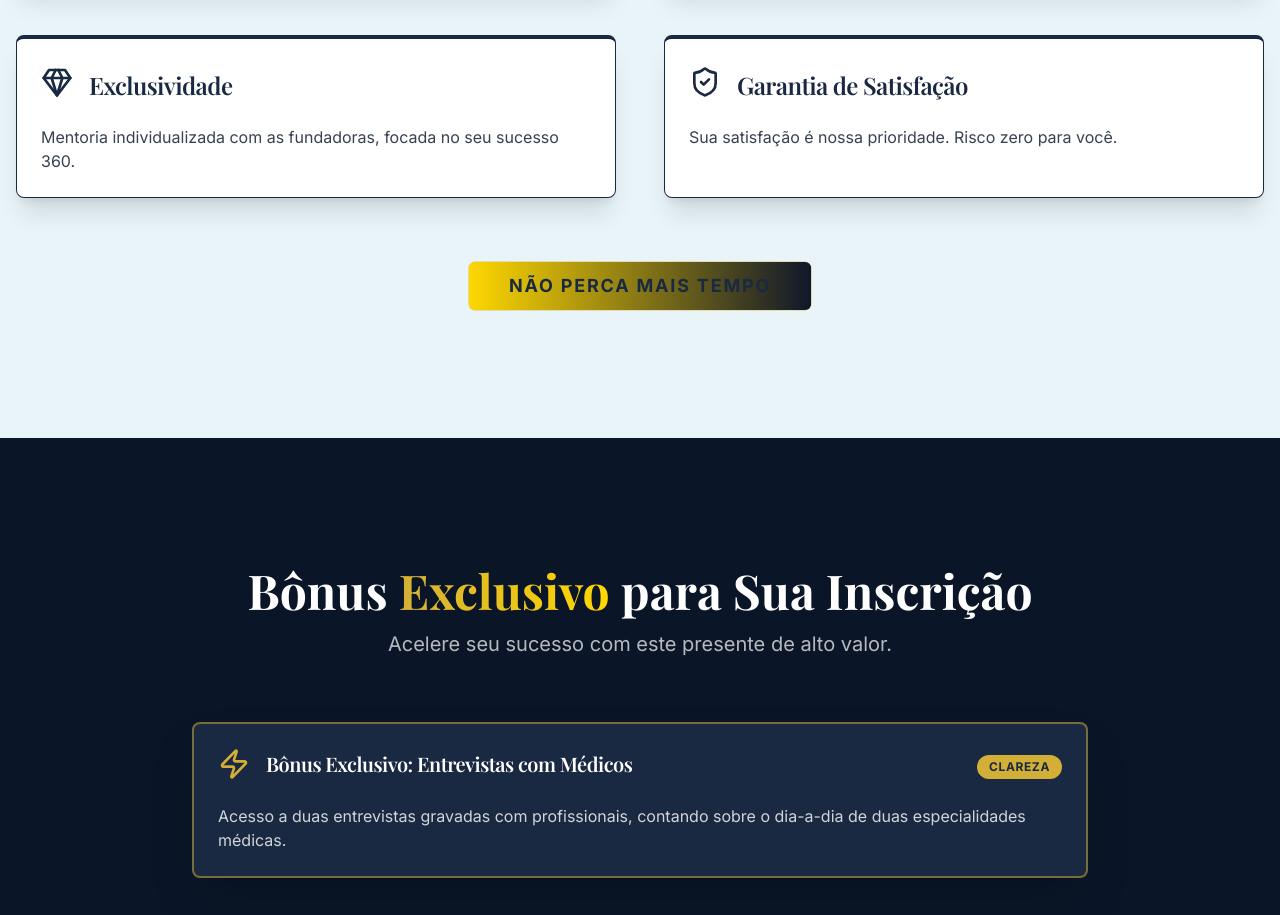
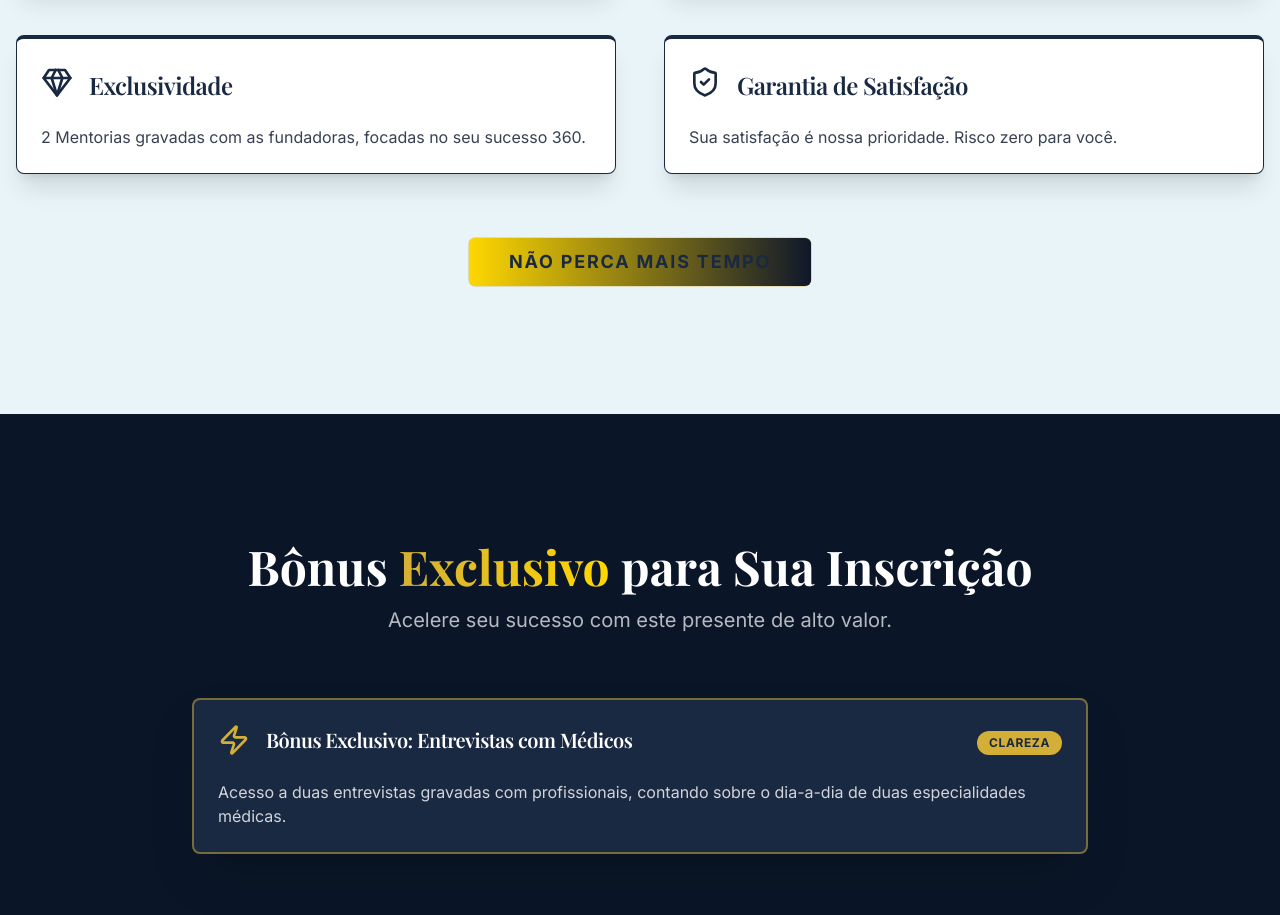
Before and after one commit to labdesacadas-glitch/rotamedica360, a React (Vite) app: page / in a window 1280 px wide. Shown: the part 3940-4855 px from the top of the page. Built offline with nearby package versions, Linux system fonts and the light colour scheme; a web font is replaced by a local one.

Commit message:
[dyad] Atualizando a descrição do item 'Exclusividade' na seção 'ReasonsToAct' - wrote 1 file(s)

```diff
--- a/src/components/ReasonsToAct.tsx
+++ b/src/components/ReasonsToAct.tsx
@@ -17,7 +17,7 @@ const reasons = [
   {
     icon: Gem,
     title: "Exclusividade",
-    description: "Mentoria individualizada com as fundadoras, focada no seu sucesso 360.",
+    description: "2 Mentorias gravadas com as fundadoras, focadas no seu sucesso 360.",
   },
   {
     icon: ShieldCheck,
```
